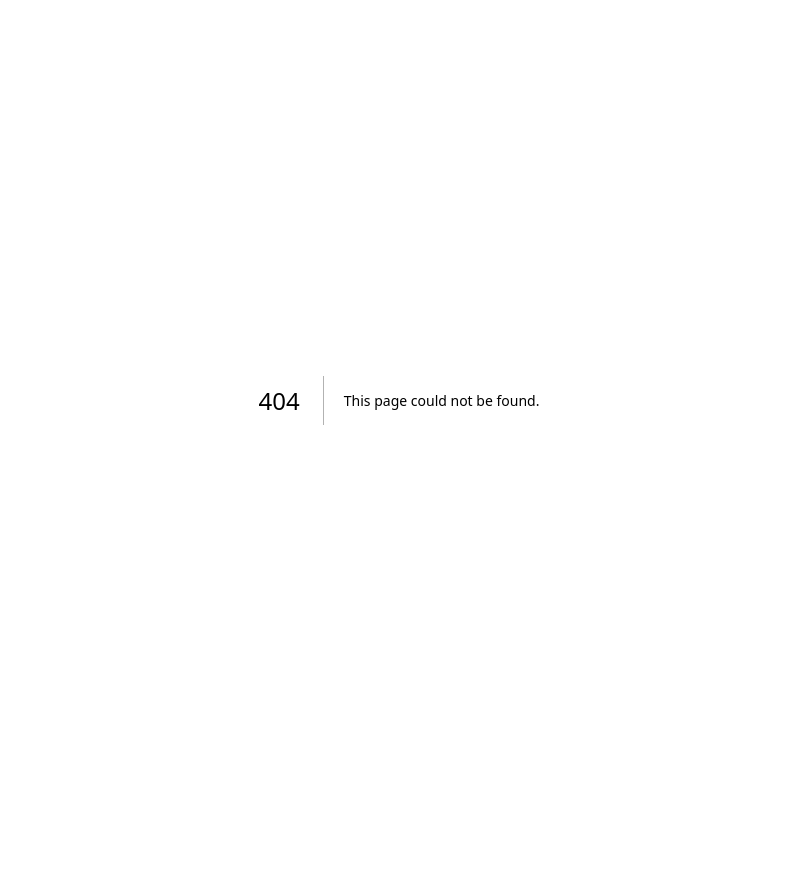
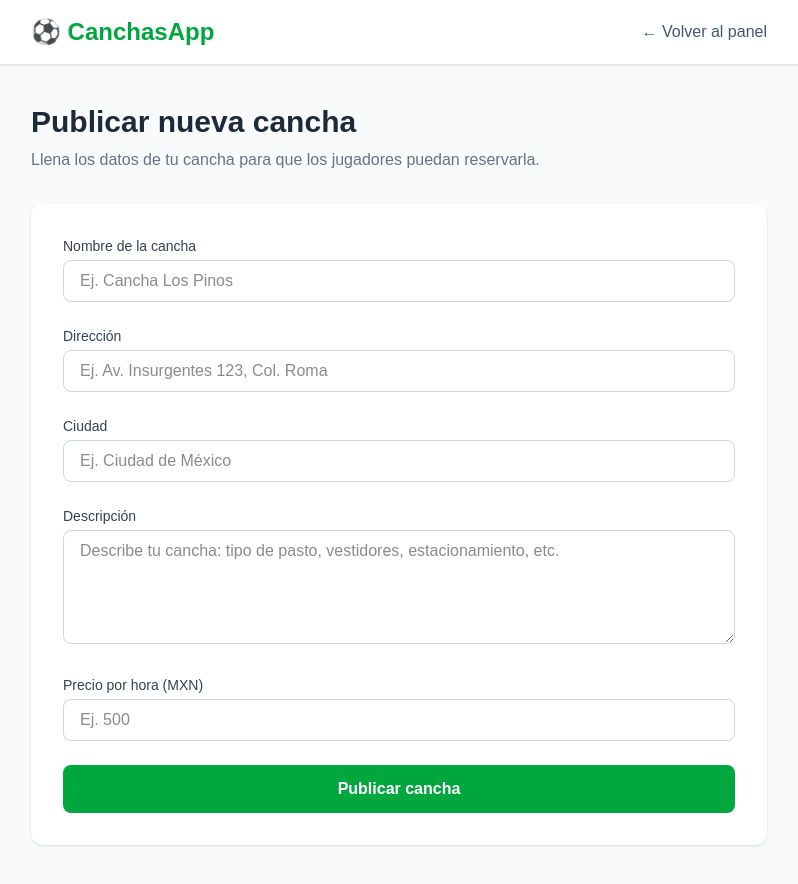
Before and after one commit to cmojarding-debug/canchas-app, a Next.js app: page /propietario/nueva-cancha in a window 1280 px wide. Before the commit this address had no page. Shown: the whole page, without its empty margins (241-1039 px from the left). Before the commit the page ends 800 px from the top, so only its background shows below. Built offline with nearby package versions, Linux system fonts and the light colour scheme; no server answers.

Commit message:
Agregar formulario para publicar nueva cancha

```diff
--- /dev/null
+++ b/app/propietario/nueva-cancha/page.tsx
@@ -0,0 +1,154 @@
+'use client'
+
+import { useState } from 'react'
+import { supabase } from '@/lib/supabase'
+import { useRouter } from 'next/navigation'
+
+export default function NuevaCancha() {
+  const router = useRouter()
+  const [loading, setLoading] = useState(false)
+  const [error, setError] = useState('')
+  const [form, setForm] = useState({
+    nombre: '',
+    direccion: '',
+    ciudad: '',
+    descripcion: '',
+    precio_hora: '',
+  })
+
+  const handleChange = (e: React.ChangeEvent<HTMLInputElement | HTMLTextAreaElement>) => {
+    setForm({ ...form, [e.target.name]: e.target.value })
+  }
+
+  const handleSubmit = async (e: React.FormEvent) => {
+    e.preventDefault()
+    setLoading(true)
+    setError('')
+
+    const { data: { user } } = await supabase.auth.getUser()
+
+    if (!user) {
+      setError('Debes iniciar sesión para publicar una cancha.')
+      setLoading(false)
+      return
+    }
+
+    const { error: insertError } = await supabase.from('canchas').insert({
+      nombre: form.nombre,
+      direccion: form.direccion,
+      ciudad: form.ciudad,
+      descripcion: form.descripcion,
+      precio_hora: parseFloat(form.precio_hora),
+      propietario_id: user.id,
+      activa: true,
+    })
+
+    if (insertError) {
+      setError('Error: ' + insertError.message)
+      setLoading(false)
+      return
+    }
+
+    router.push('/propietario')
+  }
+
+  return (
+    <main className="min-h-screen bg-gray-50">
+      <header className="bg-white shadow-sm">
+        <div className="max-w-3xl mx-auto px-4 py-4 flex justify-between items-center">
+          <h1 className="text-2xl font-bold text-green-600">⚽ CanchasApp</h1>
+          <a href="/propietario" className="text-gray-600 hover:text-green-600">
+            ← Volver al panel
+          </a>
+        </div>
+      </header>
+
+      <div className="max-w-3xl mx-auto px-4 py-10">
+        <h2 className="text-3xl font-bold text-gray-800 mb-2">Publicar nueva cancha</h2>
+        <p className="text-gray-500 mb-8">Llena los datos de tu cancha para que los jugadores puedan reservarla.</p>
+
+        {error && (
+          <div className="bg-red-100 text-red-700 px-4 py-3 rounded-lg mb-6">
+            {error}
+          </div>
+        )}
+
+        <form onSubmit={handleSubmit} className="bg-white rounded-xl shadow-sm p-8 space-y-6">
+          <div>
+            <label className="block text-sm font-medium text-gray-700 mb-1">Nombre de la cancha</label>
+            <input
+              type="text"
+              name="nombre"
+              value={form.nombre}
+              onChange={handleChange}
+              required
+              placeholder="Ej. Cancha Los Pinos"
+              className="w-full border border-gray-300 rounded-lg px-4 py-2 focus:outline-none focus:ring-2 focus:ring-green-500"
+            />
+          </div>
+
+          <div>
+            <label className="block text-sm font-medium text-gray-700 mb-1">Dirección</label>
+            <input
+              type="text"
+              name="direccion"
+              value={form.direccion}
+              onChange={handleChange}
+              required
+              placeholder="Ej. Av. Insurgentes 123, Col. Roma"
+              className="w-full border border-gray-300 rounded-lg px-4 py-2 focus:outline-none focus:ring-2 focus:ring-green-500"
+            />
+          </div>
+
+          <div>
+            <label className="block text-sm font-medium text-gray-700 mb-1">Ciudad</label>
+            <input
+              type="text"
+              name="ciudad"
+              value={form.ciudad}
+              onChange={handleChange}
+              required
+              placeholder="Ej. Ciudad de México"
+              className="w-full border border-gray-300 rounded-lg px-4 py-2 focus:outline-none focus:ring-2 focus:ring-green-500"
+            />
+          </div>
+
+          <div>
+            <label className="block text-sm font-medium text-gray-700 mb-1">Descripción</label>
+            <textarea
+              name="descripcion"
+              value={form.descripcion}
+              onChange={handleChange}
+              required
+              rows={4}
+              placeholder="Describe tu cancha: tipo de pasto, vestidores, estacionamiento, etc."
+              className="w-full border border-gray-300 rounded-lg px-4 py-2 focus:outline-none focus:ring-2 focus:ring-green-500"
+            />
+          </div>
+
+          <div>
+            <label className="block text-sm font-medium text-gray-700 mb-1">Precio por hora (MXN)</label>
+            <input
+              type="number"
+              name="precio_hora"
+              value={form.precio_hora}
+              onChange={handleChange}
+              required
+              min="1"
+              placeholder="Ej. 500"
+              className="w-full border border-gray-300 rounded-lg px-4 py-2 focus:outline-none focus:ring-2 focus:ring-green-500"
+            />
+          </div>
+
+          <button
+            type="submit"
+            disabled={loading}
+            className="w-full bg-green-600 text-white py-3 rounded-lg font-semibold hover:bg-green-700 disabled:opacity-50 transition"
+          >
+            {loading ? 'Publicando...' : 'Publicar cancha'}
+          </button>
+        </form>
+      </div>
+    </main>
+  )
+}
```
